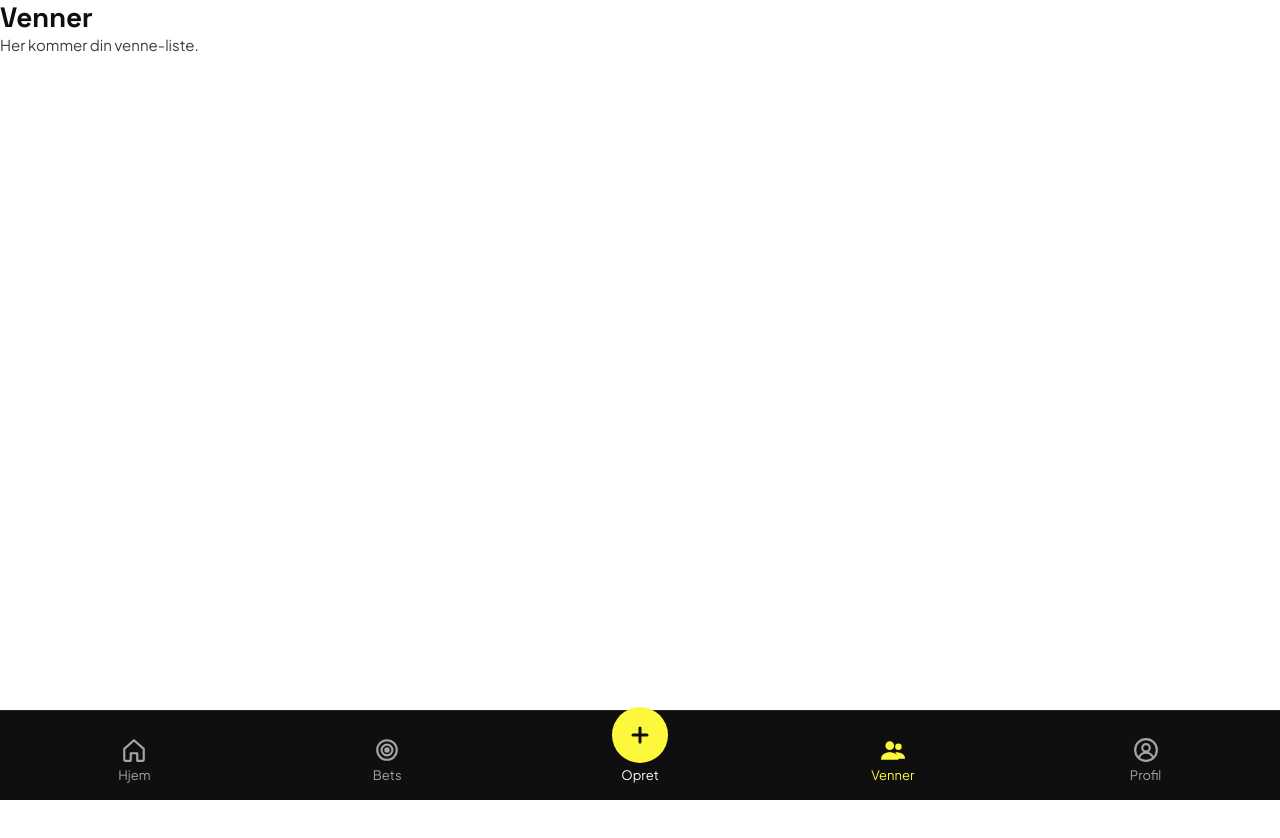
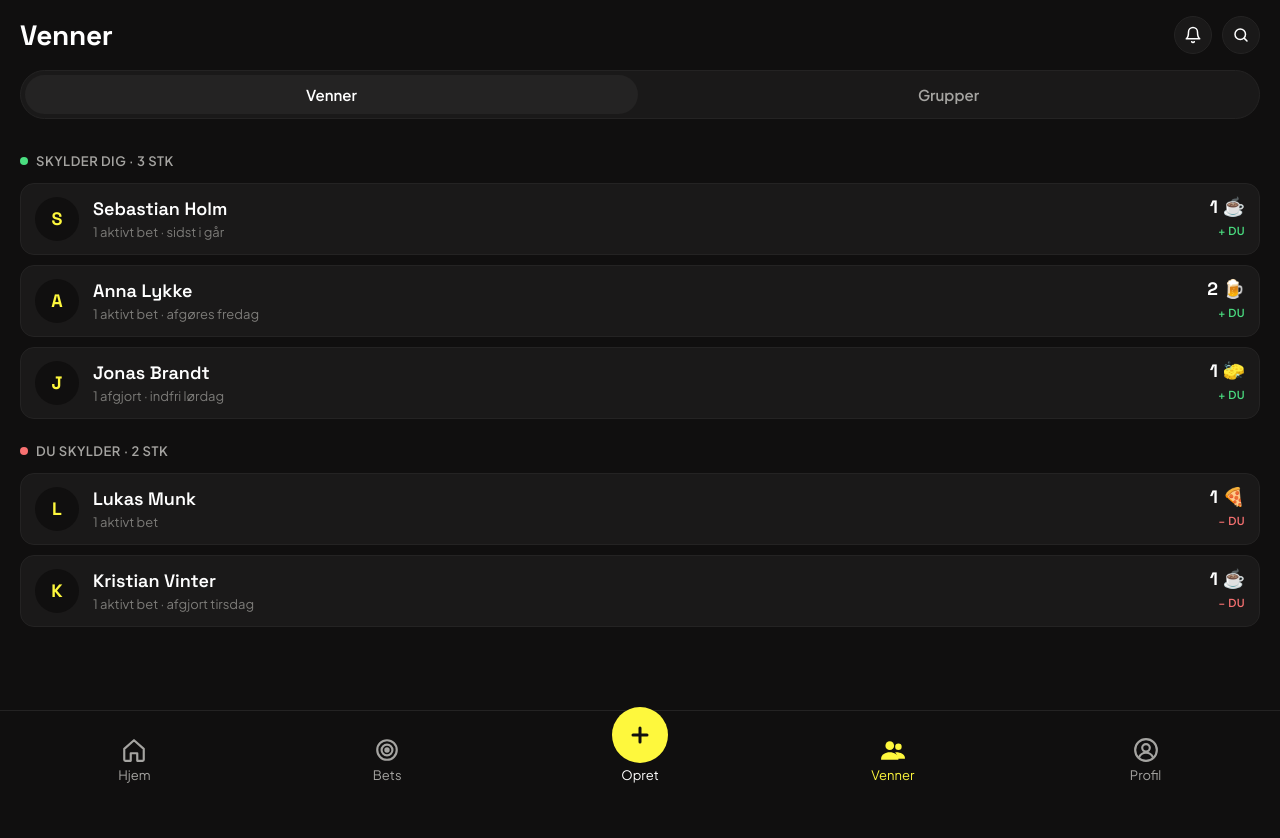
Before and after one commit to Magecties/bettor-eksamen-2-semester, a React (Vite) app: page /venner in a window 1280 px wide. Shown: the top 838 px of the page. Before the commit the page ends 800 px from the top, so only its background shows below. Built offline with nearby package versions, Linux system fonts and the light colour scheme; no server answers.

Commit message:
VENNETAB friendcard, vennertopbar, vennerpage lavet

```diff
--- /dev/null
+++ b/src/components/VennerPage/FriendCard.jsx
@@ -0,0 +1,32 @@
+import "../../css/FriendCard.css";
+
+export function FriendCard({ name, subtitle, count, emoji, direction }) {
+  const initial = name.charAt(0).toUpperCase();
+  const isPositive = direction === "positive";
+
+  return (
+    <article className="friend-card">
+      <div className="friend-card__avatar">{initial}</div>
+
+      <div className="friend-card__info">
+        <span className="friend-card__name">{name}</span>
+        <span className="friend-card__subtitle">{subtitle}</span>
+      </div>
+
+      <div className="friend-card__stake">
+        <span className="friend-card__count">
+          {count} <span className="friend-card__emoji">{emoji}</span>
+        </span>
+        <span
+          className={
+            isPositive
+              ? "friend-card__direction friend-card__direction--positive"
+              : "friend-card__direction friend-card__direction--negative"
+          }
+        >
+          {isPositive ? "+ DU" : "− DU"}
+        </span>
+      </div>
+    </article>
+  );
+}
--- /dev/null
+++ b/src/components/VennerPage/VennerTopBar.jsx
@@ -0,0 +1,25 @@
+import "../../css/VennerTopBar.css";
+
+export function VennerTopBar() {
+  return (
+    <div className="venner-topbar">
+      <h1 className="venner-topbar__title">Venner</h1>
+
+      <div className="venner-topbar__actions">
+        <button type="button" className="venner-topbar__btn" aria-label="Notifikationer">
+          <svg viewBox="0 0 24 24" fill="none" stroke="currentColor" strokeWidth="2" strokeLinecap="round" strokeLinejoin="round">
+            <path d="M18 8a6 6 0 0 0-12 0c0 7-3 9-3 9h18s-3-2-3-9" />
+            <path d="M13.73 21a2 2 0 0 1-3.46 0" />
+          </svg>
+        </button>
+
+        <button type="button" className="venner-topbar__btn" aria-label="Søg">
+          <svg viewBox="0 0 24 24" fill="none" stroke="currentColor" strokeWidth="2" strokeLinecap="round" strokeLinejoin="round">
+            <circle cx="11" cy="11" r="7" />
+            <path d="m20 20-3.5-3.5" />
+          </svg>
+        </button>
+      </div>
+    </div>
+  );
+}
--- /dev/null
+++ b/src/css/FriendCard.css
@@ -0,0 +1,81 @@
+.friend-card {
+  display: flex;
+  align-items: center;
+  gap: 14px;
+  background: var(--neutral-900);
+  border: 1px solid var(--neutral-800);
+  border-radius: 14px;
+  padding: 12px 14px;
+}
+
+.friend-card__avatar {
+  display: flex;
+  align-items: center;
+  justify-content: center;
+  width: 44px;
+  height: 44px;
+  border-radius: 50%;
+  background: var(--color-primary);
+  color: var(--color-accent);
+  font-family: var(--font-display);
+  font-size: 18px;
+  font-weight: 700;
+  flex-shrink: 0;
+}
+
+.friend-card__info {
+  display: flex;
+  flex-direction: column;
+  flex-grow: 1;
+  min-width: 0;
+  gap: 2px;
+}
+
+.friend-card__name {
+  font-family: var(--font-display);
+  font-size: var(--h3-size);
+  line-height: var(--h3-line);
+  font-weight: var(--h3-weight);
+  color: var(--color-secondary);
+}
+
+.friend-card__subtitle {
+  font-size: var(--body-small-size);
+  line-height: var(--body-small-line);
+  color: var(--neutral-500);
+}
+
+.friend-card__stake {
+  display: flex;
+  flex-direction: column;
+  align-items: flex-end;
+  gap: 2px;
+  flex-shrink: 0;
+}
+
+.friend-card__count {
+  font-family: var(--font-display);
+  font-size: var(--h3-size);
+  font-weight: 700;
+  color: var(--color-secondary);
+}
+
+.friend-card__emoji {
+  font-size: 18px;
+}
+
+.friend-card__direction {
+  font-family: var(--font-body);
+  font-size: var(--caption-size);
+  font-weight: var(--label-weight);
+  letter-spacing: var(--label-tracking);
+  text-transform: uppercase;
+}
+
+.friend-card__direction--positive {
+  color: #4ade80;
+}
+
+.friend-card__direction--negative {
+  color: #f87171;
+}
--- /dev/null
+++ b/src/css/VennerPage.css
@@ -0,0 +1,77 @@
+.venner-page {
+  background: var(--color-primary);
+  color: var(--color-secondary);
+  min-height: 100svh;
+  padding-bottom: 120px;
+}
+
+.venner-page__tabs {
+  display: flex;
+  gap: 4px;
+  background: var(--neutral-900);
+  border: 1px solid var(--neutral-800);
+  border-radius: 999px;
+  padding: 4px;
+  margin: 8px 20px 20px;
+}
+
+.venner-page__tab {
+  flex: 1;
+  padding: 10px 16px;
+  border-radius: 999px;
+  border: none;
+  background: transparent;
+  color: var(--neutral-400);
+  font-family: var(--font-body);
+  font-size: var(--body-size);
+  font-weight: 600;
+  cursor: pointer;
+  transition: background 0.2s, color 0.2s;
+}
+
+.venner-page__tab--active {
+  background: var(--neutral-800);
+  color: var(--color-secondary);
+}
+
+.venner-page__list {
+  display: flex;
+  flex-direction: column;
+  gap: 10px;
+  padding: 0 20px;
+}
+
+.venner-page__section {
+  display: flex;
+  align-items: center;
+  gap: 8px;
+  font-family: var(--font-body);
+  font-size: var(--label-size);
+  line-height: var(--label-line);
+  font-weight: var(--label-weight);
+  letter-spacing: var(--label-tracking);
+  text-transform: uppercase;
+  color: var(--neutral-400);
+  margin: 14px 0 4px;
+}
+
+.venner-page__dot {
+  display: inline-block;
+  width: 8px;
+  height: 8px;
+  border-radius: 50%;
+}
+
+.venner-page__dot--positive {
+  background: #4ade80;
+}
+
+.venner-page__dot--negative {
+  background: #f87171;
+}
+
+.venner-page__empty {
+  padding: 40px 20px;
+  text-align: center;
+  color: var(--neutral-400);
+}
--- /dev/null
+++ b/src/css/VennerTopBar.css
@@ -0,0 +1,45 @@
+.venner-topbar {
+  display: flex;
+  align-items: center;
+  justify-content: space-between;
+  padding: 16px 20px 8px;
+}
+
+.venner-topbar__title {
+  font-family: var(--font-display);
+  font-size: var(--h1-size);
+  line-height: var(--h1-line);
+  font-weight: var(--h1-weight);
+  letter-spacing: var(--h1-tracking);
+  color: var(--color-secondary);
+  margin: 0;
+}
+
+.venner-topbar__actions {
+  display: flex;
+  gap: 10px;
+}
+
+.venner-topbar__btn {
+  display: flex;
+  align-items: center;
+  justify-content: center;
+  width: 38px;
+  height: 38px;
+  border-radius: 50%;
+  border: 1px solid var(--neutral-800);
+  background: var(--neutral-900);
+  color: var(--color-secondary);
+  cursor: pointer;
+  transition: background 0.2s, border-color 0.2s;
+}
+
+.venner-topbar__btn:hover {
+  background: var(--neutral-800);
+  border-color: var(--neutral-700);
+}
+
+.venner-topbar__btn svg {
+  width: 18px;
+  height: 18px;
+}
--- a/src/pages/VennerPage.jsx
+++ b/src/pages/VennerPage.jsx
@@ -1,8 +1,68 @@
+import { useState } from "react";
+import { VennerTopBar } from "../components/VennerPage/VennerTopBar";
+import { FriendCard } from "../components/VennerPage/FriendCard";
+import "../css/VennerPage.css";
+
+const owesYou = [
+  { name: "Sebastian Holm", subtitle: "1 aktivt bet · sidst i går", count: 1, emoji: "☕" },
+  { name: "Anna Lykke", subtitle: "1 aktivt bet · afgøres fredag", count: 2, emoji: "🍺" },
+  { name: "Jonas Brandt", subtitle: "1 afgjort · indfri lørdag", count: 1, emoji: "🧽" },
+];
+
+const youOwe = [
+  { name: "Lukas Munk", subtitle: "1 aktivt bet", count: 1, emoji: "🍕" },
+  { name: "Kristian Vinter", subtitle: "1 aktivt bet · afgjort tirsdag", count: 1, emoji: "☕" },
+];
+
 function VennerPage() {
+  const [tab, setTab] = useState("venner");
+
   return (
-    <div className="page">
-      <h1>Venner</h1>
-      <p>Her kommer din venne-liste.</p>
+    <div className="venner-page">
+      <VennerTopBar />
+
+      <div className="venner-page__tabs">
+        <button
+          type="button"
+          className={tab === "venner" ? "venner-page__tab venner-page__tab--active" : "venner-page__tab"}
+          onClick={() => setTab("venner")}
+        >
+          Venner
+        </button>
+        <button
+          type="button"
+          className={tab === "grupper" ? "venner-page__tab venner-page__tab--active" : "venner-page__tab"}
+          onClick={() => setTab("grupper")}
+        >
+          Grupper
+        </button>
+      </div>
+
+      {tab === "venner" && (
+        <div className="venner-page__list">
+          <h2 className="venner-page__section">
+            <span className="venner-page__dot venner-page__dot--positive" />
+            Skylder dig · {owesYou.length} stk
+          </h2>
+          {owesYou.map((friend) => (
+            <FriendCard key={friend.name} {...friend} direction="positive" />
+          ))}
+
+          <h2 className="venner-page__section">
+            <span className="venner-page__dot venner-page__dot--negative" />
+            Du skylder · {youOwe.length} stk
+          </h2>
+          {youOwe.map((friend) => (
+            <FriendCard key={friend.name} {...friend} direction="negative" />
+          ))}
+        </div>
+      )}
+
+      {tab === "grupper" && (
+        <div className="venner-page__empty">
+          <p>Ingen grupper endnu.</p>
+        </div>
+      )}
     </div>
   );
 }
```
